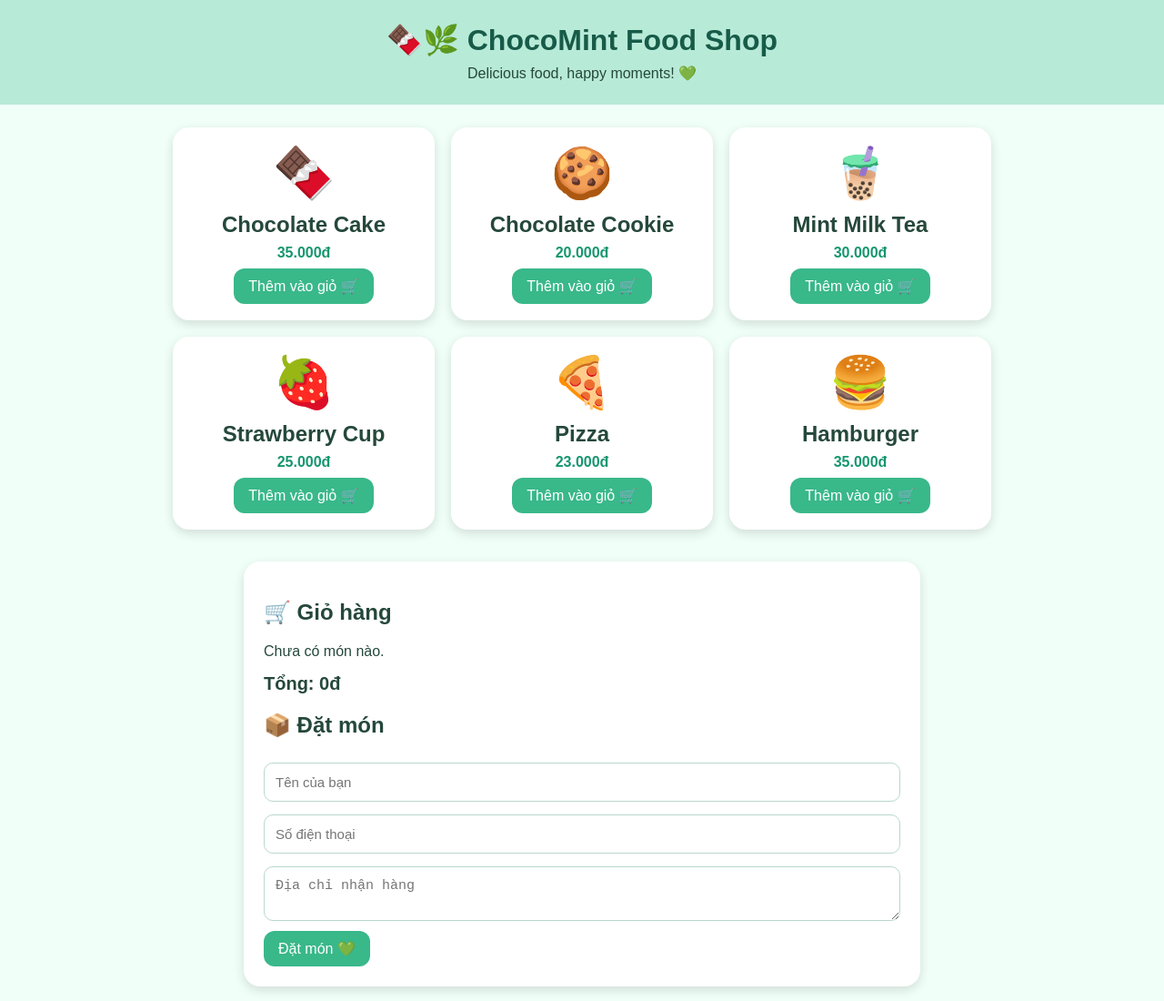
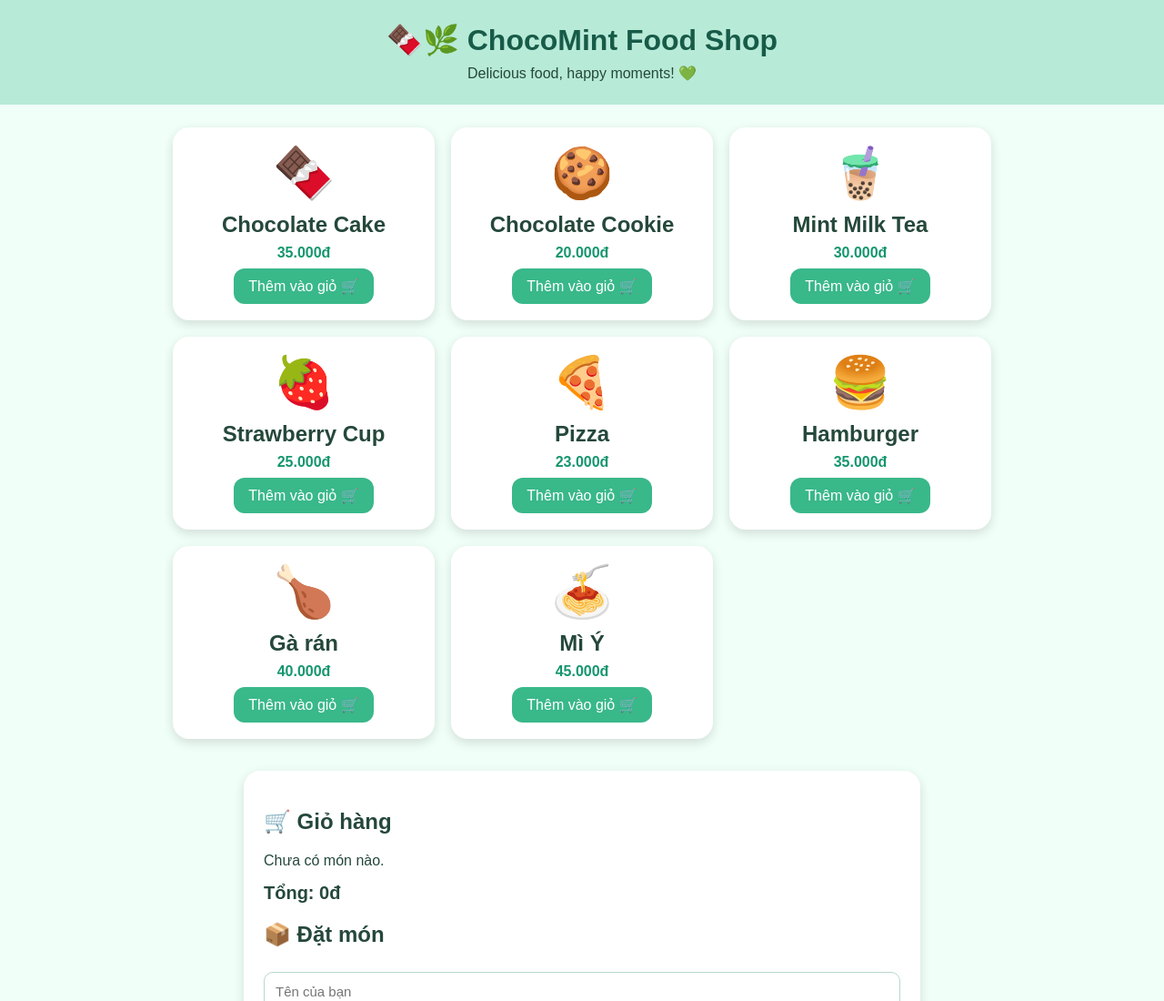
Before and after one commit to annscarlett8x-web/ChocoMint, a plain HTML site: page index.html in a window 1280 px wide. Shown: the top 1100 px of the page at 91% size. Drawn offline with Linux system fonts and the light colour scheme.

Commit message:
Update index.html

```diff
--- a/index.html
+++ b/index.html
@@ -153,6 +153,19 @@ button:hover {
   <div class="price">35.000đ</div>
   <button onclick="addToCart('Hamburger',35000)">Thêm vào giỏ 🛒</button>
   </div>
+  <div class="food">
+  <div class="emoji">🍗</div>
+  <h2>Gà rán</h2>
+  <div class="price">40.000đ</div>
+  <button onclick="addToCart('Gà rán',40000)">Thêm vào giỏ 🛒</button>
+</div>
+
+<div class="food">
+  <div class="emoji">🍝</div>
+  <h2>Mì Ý</h2>
+  <div class="price">45.000đ</div>
+  <button onclick="addToCart('Mì Ý',45000)">Thêm vào giỏ 🛒</button>
+</div>
 </div>
 
 <div class="cart">
```
